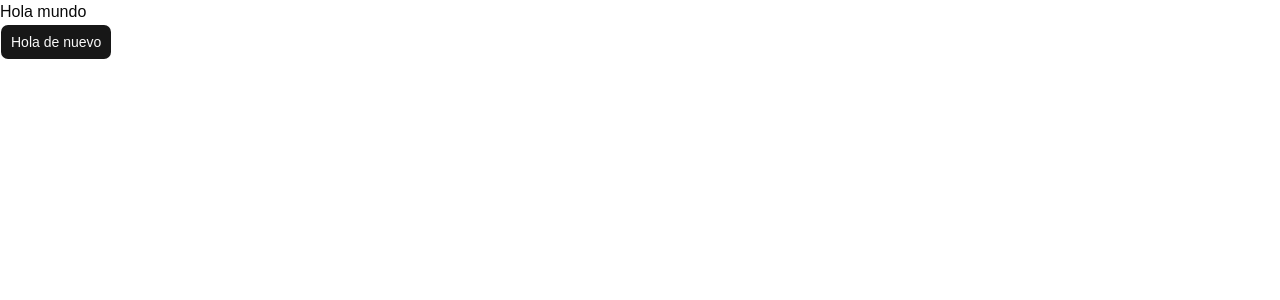
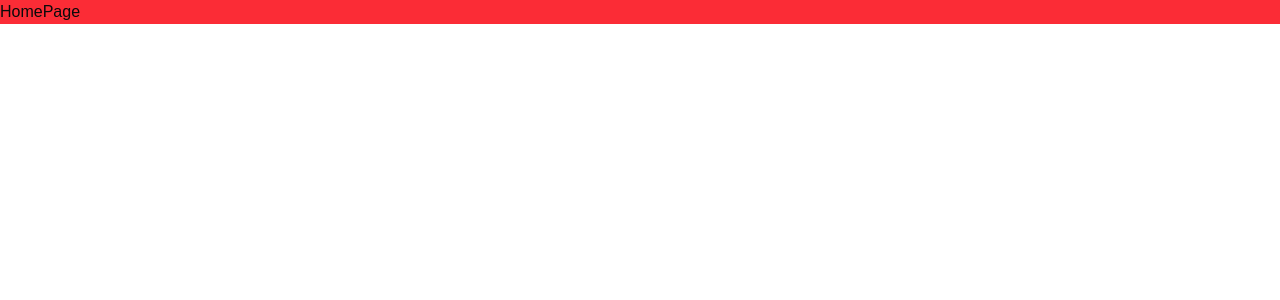
Before and after one commit to apiolli/HeroesApp, a React (Vite) app in the folder heroes-app/: page / in a window 1280 px wide. Shown: the top 300 px of the page. Built offline with nearby package versions, Linux system fonts and the light colour scheme.

Commit message:
add app router and pages with routes, layout added too

```diff
--- a/heroes-app/package.json
+++ b/heroes-app/package.json
@@ -15,9 +15,11 @@
     "@tailwindcss/vite": "^4.3.3",
     "class-variance-authority": "^0.7.1",
     "clsx": "^2.1.1",
+    "create": "^0.5.5",
     "lucide-react": "^1.31.0",
     "react": "^19.2.8",
     "react-dom": "^19.2.8",
+    "react-router": "^8.3.0",
     "shadcn": "^4.18.0",
     "tailwind-merge": "^3.6.0",
     "tailwindcss": "^4.3.3",
--- /dev/null
+++ b/heroes-app/src/HeroesApp.tsx
@@ -0,0 +1,10 @@
+import { RouterProvider } from "react-router";
+import { router } from "./router/app.router";
+
+export const HeroesApp = () => {
+  return (
+    <>
+      <RouterProvider router={router} />
+    </>
+  );
+};
--- /dev/null
+++ b/heroes-app/src/admin/pages/AdminPages.tsx
@@ -0,0 +1,3 @@
+export const AdminPages = () => {
+  return <div>AdminPages</div>;
+};
--- /dev/null
+++ b/heroes-app/src/herores/layout/HeroesLayout.tsx
@@ -0,0 +1,9 @@
+import { Outlet } from "react-router";
+
+export const HeroesLayout = () => {
+  return (
+    <div className="bg-red-500">
+      <Outlet></Outlet>
+    </div>
+  );
+};
--- /dev/null
+++ b/heroes-app/src/herores/pages/hero/HeroPage.tsx
@@ -0,0 +1,3 @@
+export const HeroPage = () => {
+  return <div>HeroPage</div>;
+};
--- /dev/null
+++ b/heroes-app/src/herores/pages/home/HomePage.tsx
@@ -0,0 +1,3 @@
+export const HomePage = () => {
+  return <div>HomePage</div>;
+};
--- /dev/null
+++ b/heroes-app/src/herores/pages/search/SearchPage.tsx
@@ -0,0 +1,6 @@
+
+export const SearchPage = () => {
+  return (
+    <div>SearchPage</div>
+  )
+}
--- a/heroes-app/src/main.tsx
+++ b/heroes-app/src/main.tsx
@@ -1,11 +1,10 @@
 import { StrictMode } from "react";
 import { createRoot } from "react-dom/client";
+import { HeroesApp } from "./HeroesApp";
 import "./index.css";
-import { Button } from "./components/ui/button";
 
 createRoot(document.getElementById("root")!).render(
   <StrictMode>
-    <h1>Hola mundo</h1>
-    <Button>Hola de nuevo</Button>
+    <HeroesApp />
   </StrictMode>,
 );
--- /dev/null
+++ b/heroes-app/src/router/app.router.tsx
@@ -0,0 +1,32 @@
+import { AdminPages } from "@/admin/pages/AdminPages";
+import { HeroesLayout } from "@/herores/layout/HeroesLayout";
+import { HeroPage } from "@/herores/pages/hero/HeroPage";
+import { HomePage } from "@/herores/pages/home/HomePage";
+import { SearchPage } from "@/herores/pages/search/SearchPage";
+import { createBrowserRouter } from "react-router";
+
+export const router = createBrowserRouter([
+  {
+    path: "/",
+    element: <HeroesLayout />,
+    children: [
+      {
+        index: true,
+        element: <HomePage />,
+      },
+      {
+        path: "heroes/1",
+        element: <HeroPage />,
+      },
+      {
+        path: "search",
+        element: <SearchPage />,
+      },
+    ],
+  },
+
+  {
+    path: "/admin",
+    element: <AdminPages />,
+  },
+]);
--- a/heroes-app/tsconfig.json
+++ b/heroes-app/tsconfig.json
@@ -1,5 +1,6 @@
 {
   "compilerOptions": {
+    "ignoreDeprecations": "6.0",
     "baseUrl": ".",
     "paths": {
       "@/*": ["./src/*"]
```
Also changed, not shown: 1 other file (tests, documents, lock files or other folders).
